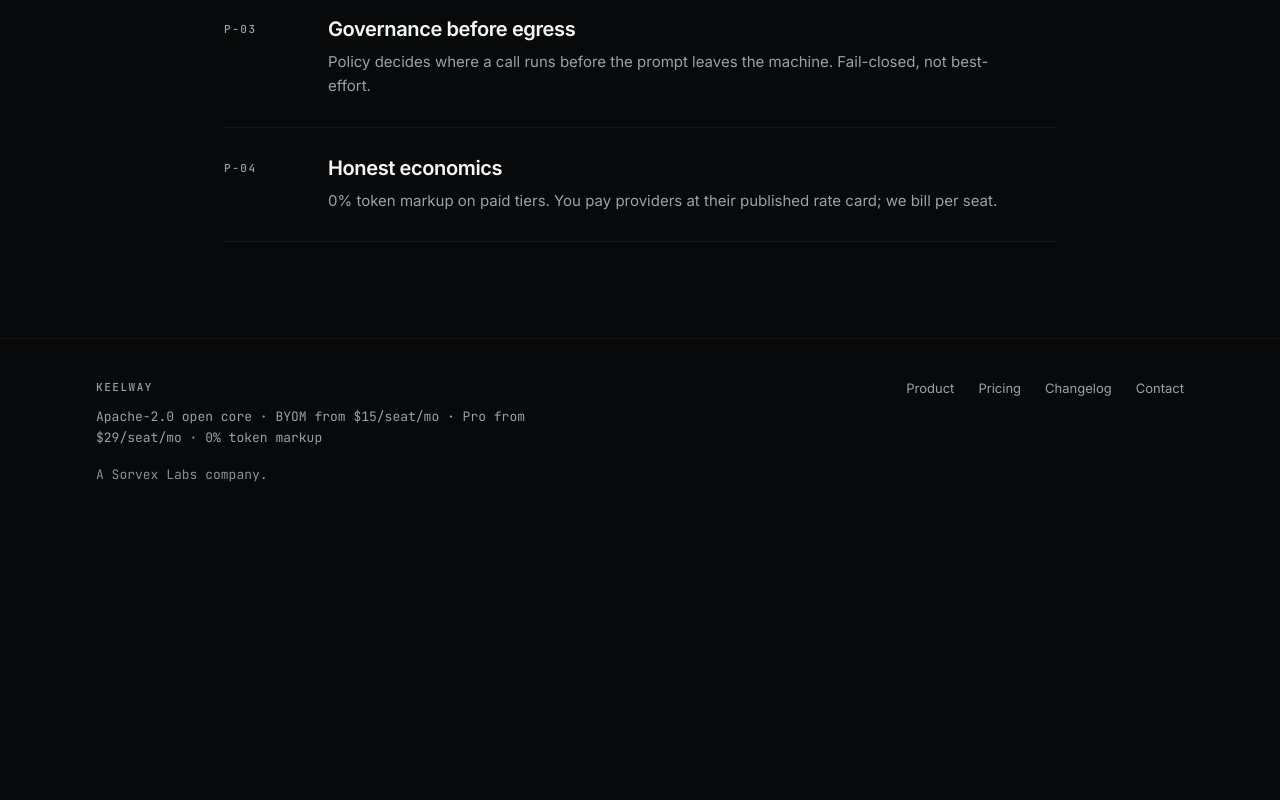
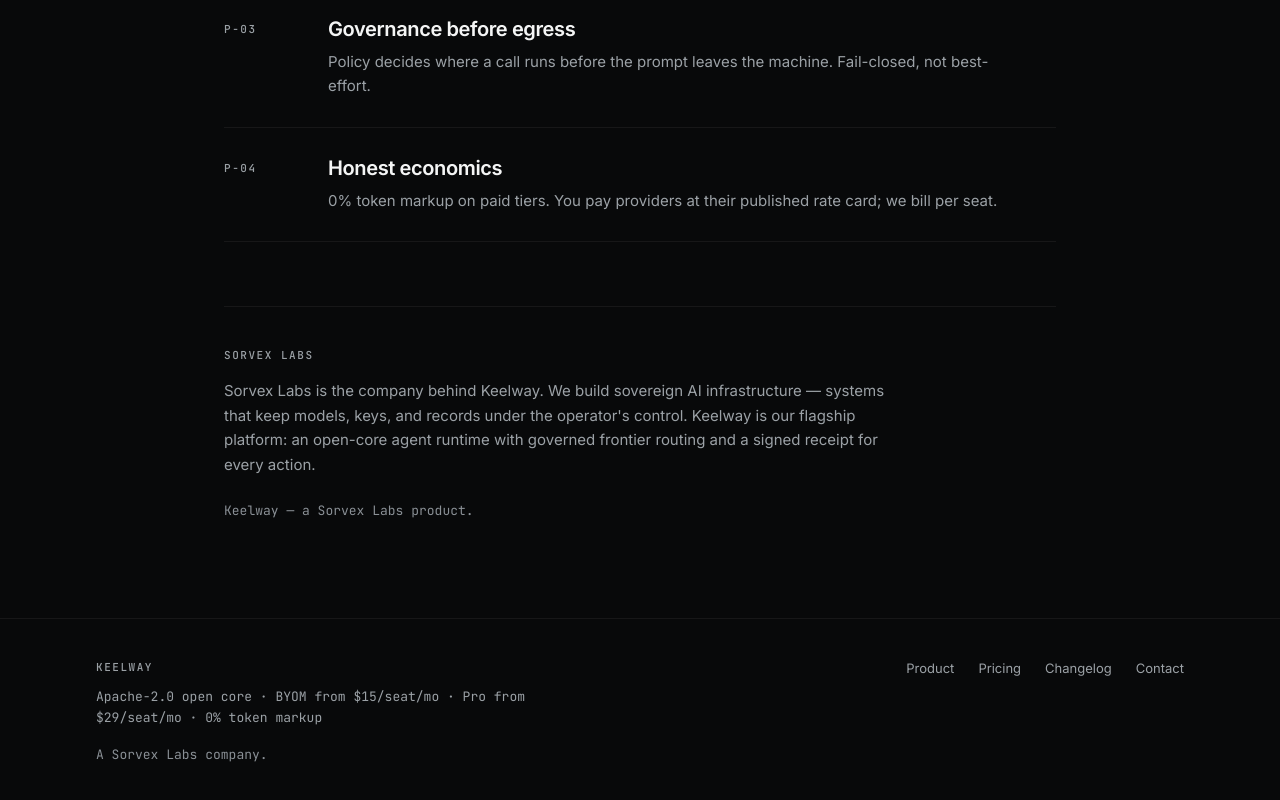
Before and after one commit to creova-gif/keelway, a Next.js app in the folder website/: page /about in a window 1280 px wide. Shown: the part 680-1480 px from the top of the page. Before the commit the page ends 1206 px from the top, so only its background shows below. Built offline with nearby package versions, Linux system fonts and the light colour scheme; no server answers.

Commit message:
KEEL-WEB-046: Sorvex Labs parent section on /about

```diff
--- a/website/src/app/about/page.tsx
+++ b/website/src/app/about/page.tsx
@@ -36,6 +36,17 @@ export default function AboutPage() {
           </Reveal>
         ))}
       </div>
+      <div className="mt-16 border-t border-[var(--rule)] pt-10">
+        <p className="kw-label">Sorvex Labs</p>
+        <p className="mt-4 max-w-2xl text-[15px] leading-relaxed text-[var(--muted)]">
+          Sorvex Labs is the company behind Keelway. We build sovereign AI
+          infrastructure — systems that keep models, keys, and records under the
+          operator&apos;s control. Keelway is our flagship platform: an open-core
+          agent runtime with governed frontier routing and a signed receipt for
+          every action.
+        </p>
+        <p className="kw-data mt-6 text-[10px] text-[var(--dim)]">Keelway — a Sorvex Labs product.</p>
+      </div>
     </div>
   );
 }
```
